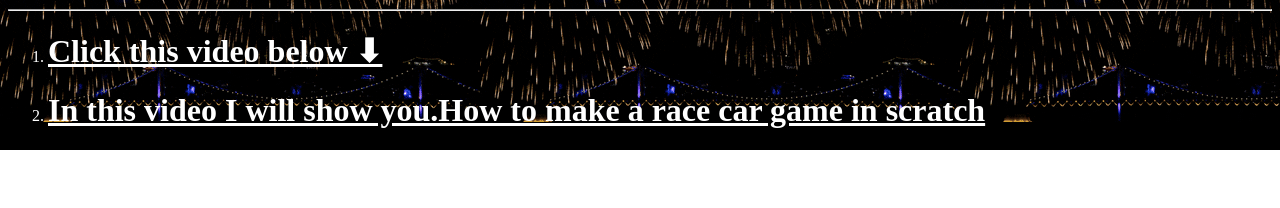
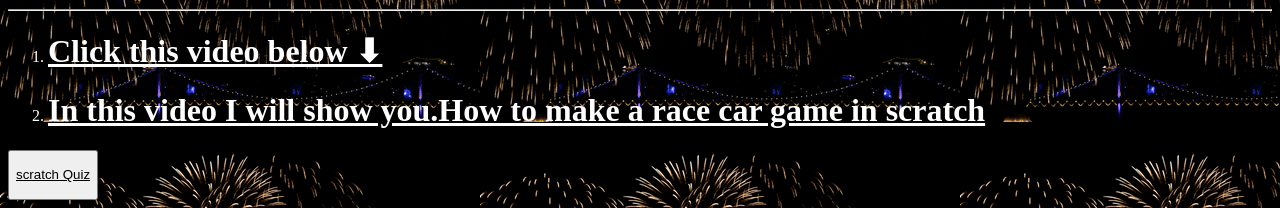
Before and after one commit to shivshankarv/about-scratch.github.io, a plain HTML site: page index.html in a window 1280 px wide. Shown: the part 1786-1994 px from the top of the page. Before the commit the page ends 1936 px from the top, so only its background shows below. Drawn offline with Linux system fonts and the light colour scheme.

Commit message:
Update index.html

```diff
--- a/index.html
+++ b/index.html
@@ -33,5 +33,6 @@
         <li><h1><u style="color: #ffff;">Click this video below ⬇</u></h1></li>
         <li><h1><u style="color: #ffff;">In this video I will show you.How to make a race car game in scratch</u></h1></li>
     </ol>
+    <button type="submit" style="height: 50px;" width="111" ><a href="scratch Qiuz.html" style="color: rgb(0, 0, 0);" class="btn">scratch Quiz</a></button>
 </body>
 </html>
```
